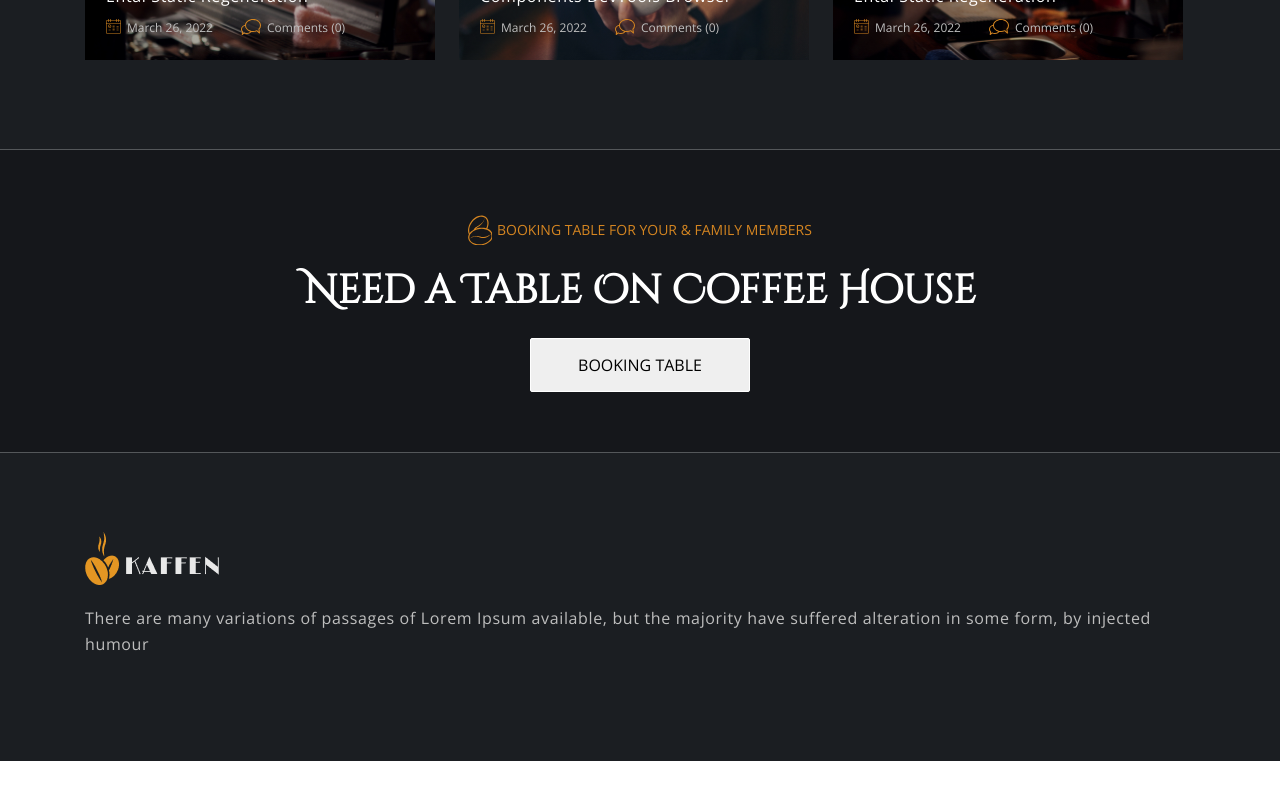
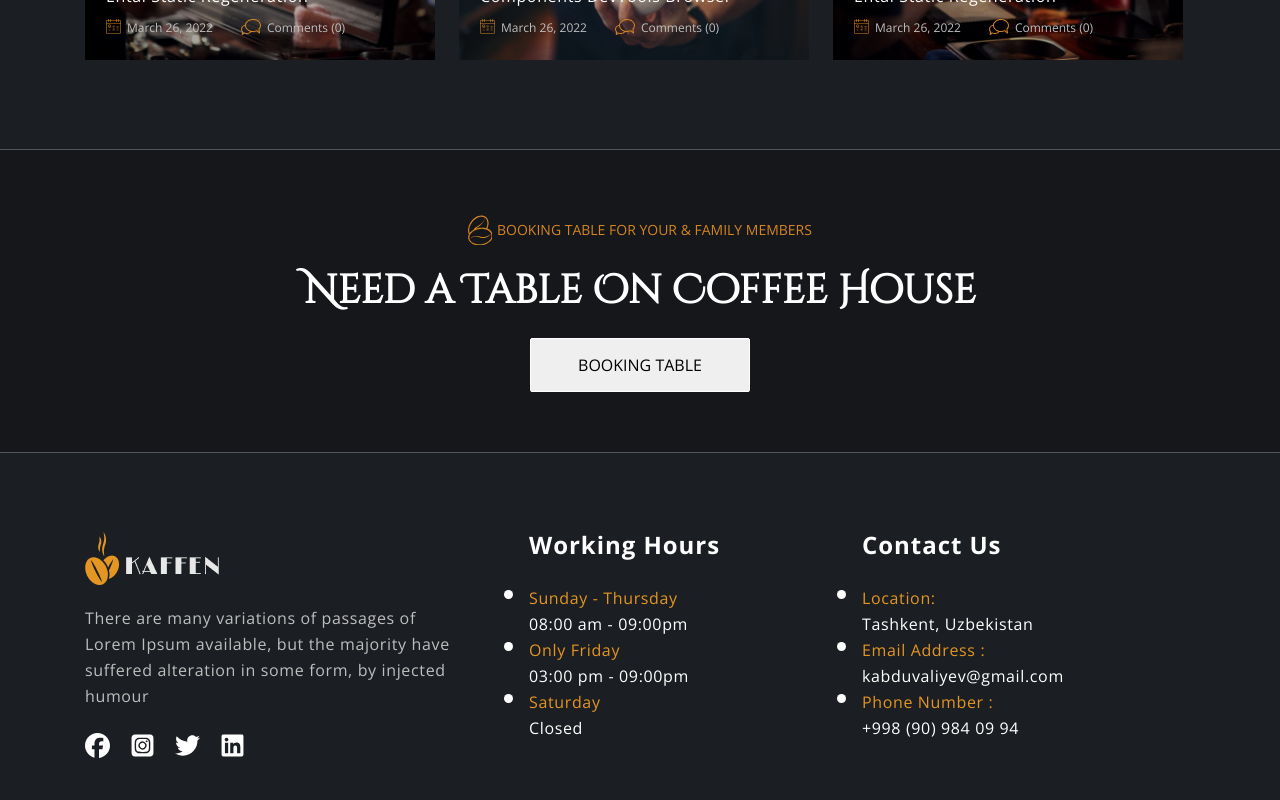
Before and after one commit to Komron-Mirzo/coffee-react-app-main, a React (Create React App) app: page / in a window 1280 px wide. Shown: the part 5277-6077 px from the top of the page. Before the commit the page ends 6038 px from the top, so only its background shows below. Built offline with nearby package versions, Linux system fonts and the light colour scheme.

Commit message:
Footer is done

```diff
--- a/package.json
+++ b/package.json
@@ -5,6 +5,7 @@
   "private": false,
   "dependencies": {
     "@fortawesome/fontawesome-svg-core": "^6.4.0",
+    "@fortawesome/free-brands-svg-icons": "^6.4.0",
     "@fortawesome/free-solid-svg-icons": "^6.4.0",
     "@fortawesome/react-fontawesome": "^0.2.0",
     "@testing-library/jest-dom": "^5.16.5",
--- a/src/components/Footer/Footer.css
+++ b/src/components/Footer/Footer.css
@@ -6,7 +6,25 @@
     max-width: 1110px;
     margin-left: auto;
     margin-right: auto;
+    display: flex;
+    flex-direction: column;
 }
+
+#footer-up {
+    display: flex;
+    flex-direction: row;
+}
+
+.f-up-one {
+    width: 40%;
+    padding-right: 60px;
+}
+
+.f-up-two,
+.f-up-three {
+    width: 30%;
+}
+
 
 .f-up-one img {
     margin-bottom: 16px;
@@ -22,3 +40,70 @@
     color: #BEBEBE;
     margin-bottom: 24px;
 }
+
+.social-media span {
+    margin-right: 20px;
+}
+
+.social-media span a svg {
+    color: #fff;
+    height: 25px;
+    width: 25px;
+}
+
+.footer-title {
+    font-family: 'Open Sans';
+    font-style: normal;
+    font-weight: 600;
+    font-size: 24px;
+    line-height: 26px;
+    letter-spacing: 0.04em;
+    color: #FFFFFF;
+    margin-bottom: 25px;
+}
+
+.footer-list {
+    list-style-type: disc;
+    font-size: 30px;
+    color: #fff;
+    line-height: 22px;
+}
+
+.footer-brown-text {
+    font-family: 'Open Sans';
+    font-style: normal;
+    font-weight: 400;
+    font-size: 16px;
+    letter-spacing: 0.04em;
+    color: #E49623;
+}
+
+.footer-white-text {
+    font-family: 'Open Sans';
+    font-style: normal;
+    font-weight: 400;
+    font-size: 16px;
+    letter-spacing: 0.04em;
+    color: #fff;
+}
+
+
+@media (max-width: 768px) {
+
+    #footer-up {
+        display: flex;
+        flex-direction: column;
+        gap: 50px;
+        text-align: center;
+    }
+
+    .f-up-one,
+    .f-up-two,
+    .f-up-three {
+        width: 100%;
+    }
+
+    .f-up-one {
+        padding: 0;
+    }
+}
--- a/src/components/Footer/Footer.js
+++ b/src/components/Footer/Footer.js
@@ -1,6 +1,7 @@
 import './Footer.css';
 import Logo from '../NavBar/logo-coffee.png';
 import { FontAwesomeIcon } from '@fortawesome/react-fontawesome';
+import { faFacebook, faInstagramSquare, faTwitter, faLinkedin } from '@fortawesome/free-brands-svg-icons'
 
 function Footer() {
 
@@ -16,17 +17,70 @@ function Footer() {
                         <div className="social-media">
                             <span>
                                 <a href="#" >
-                                    <FontAwesomeIcon icon="fa-brands fa-facebook" />
+                                    <FontAwesomeIcon icon={faFacebook} />
+                                </a>
+                            </span>
+                            <span>
+                                <a href="#" >
+                                    <FontAwesomeIcon icon={faInstagramSquare} />
+                                </a>
+                            </span>
+                            <span>
+                                <a href="#" >
+                                    <FontAwesomeIcon icon={faTwitter} />
+                                </a>
+                            </span>
+                            <span>
+                                <a href="#" >
+                                    <FontAwesomeIcon icon={faLinkedin} />
                                 </a>
                             </span>
                         </div>
 
                     </div>
                     <div className="f-up-two">
+                        <h2 className='footer-title'>
+                            Working Hours
+                        </h2>
+                        <ul className='footer-list'>
+                            <li>
+                                <span className='footer-brown-text'>Sunday - Thursday</span><br />
+                                <span className='footer-white-text'>08:00 am - 09:00pm</span>
+                            </li>
+                            <li>
+                                <span className='footer-brown-text'>Only Friday
+                                </span><br />
+                                <span className='footer-white-text'>03:00 pm - 09:00pm</span>
+                            </li>
+                            <li>
+                                <span className='footer-brown-text'>Saturday</span><br />
+                                <span className='footer-white-text'>Closed</span>
+                            </li>
+                        </ul>
 
                     </div>
                     <div className="f-up-three">
+                        <h2 className='footer-title'>
+                            Contact Us
+                        </h2>
+                        <ul className='footer-list'>
+                            <li>
+                                <span className='footer-brown-text'>Location:</span><br />
+                                <span className='footer-white-text'>Tashkent, Uzbekistan
+                                </span>
+                            </li>
+                            <li>
+                                <span className='footer-brown-text'>Email Address :
 
+                                </span><br />
+                                <span className='footer-white-text'>kabduvaliyev@gmail.com</span>
+                            </li>
+                            <li>
+                                <span className='footer-brown-text'>Phone Number :
+                                </span><br />
+                                <span className='footer-white-text'>+998 (90) 984 09 94</span>
+                            </li>
+                        </ul>
                     </div>
 
                 </div>
```
Also changed, not shown: 1 other file (tests, documents, lock files or other folders).
